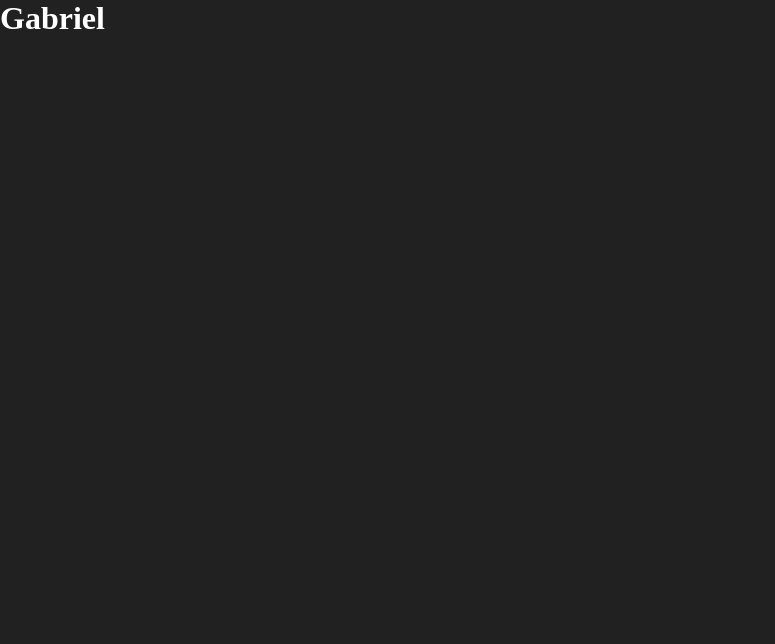
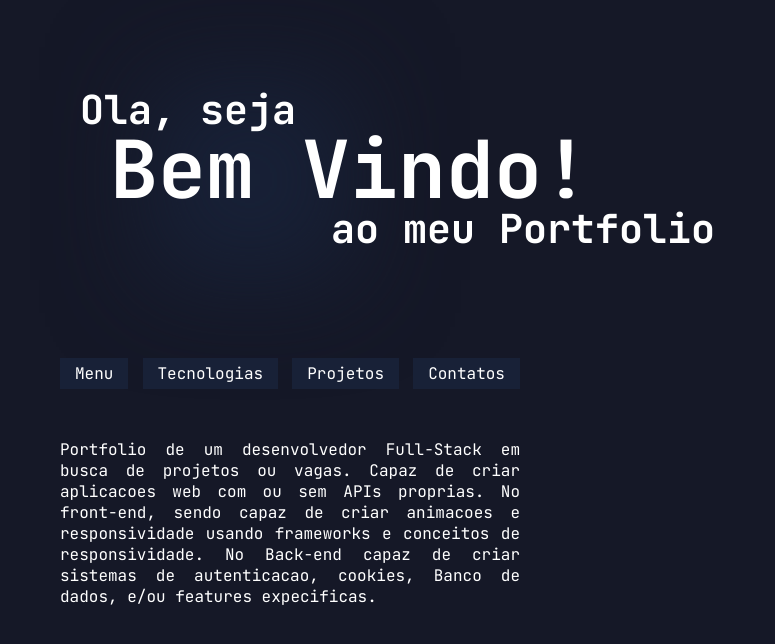
Before and after one commit to FerreiroINTZ/portfolio-v3, a React (Vite) app: page / in a window 1280 px wide. Shown: the top 644 px of the page, without its empty margins (0-775 px from the left). Built offline with nearby package versions, Linux system fonts and the light colour scheme.

Commit message:
Criado: Titulo, nav barr, sobre mim
a Nav Barr precisa ser mudada para ser um carrosel

```diff
--- a/package.json
+++ b/package.json
@@ -11,6 +11,7 @@
   },
   "dependencies": {
     "framer-motion": "^12.6.0",
+    "gh-pages": "^6.3.0",
     "react": "^19.0.0",
     "react-dom": "^19.0.0"
   },
--- a/src/App.jsx
+++ b/src/App.jsx
@@ -3,7 +3,22 @@
 function App() {
   return (
     <>
-      <h1>Gabriel</h1>
+      <div>
+        <span className="lights"></span>
+        {/* <span className="lights"></span> */}
+      </div>
+      <h1>
+        <span className="title title1">Ola, seja</span>
+        <span className="title title2">Bem Vindo!</span>
+        <span className="title title3">ao meu Portfolio</span>
+      </h1>
+      <nav>
+        <span>Menu</span>
+        <span>Tecnologias</span>
+        <span>Projetos</span>
+        <span>Contatos</span>
+      </nav>
+      <p>Portfolio de um desenvolvedor Full-Stack em busca de projetos ou vagas. Capaz de criar aplicacoes web com ou sem APIs proprias. No front-end, sendo capaz de criar animacoes e responsividade usando frameworks e conceitos de responsividade. No Back-end capaz de criar sistemas de autenticacao, cookies, Banco de dados, e/ou features expecificas.</p>
     </>
   )
 }
--- a/src/index.css
+++ b/src/index.css
@@ -1,10 +1,94 @@
+@import url('https://fonts.googleapis.com/css2?family=JetBrains+Mono:ital,wght@0,100..800;1,100..800&display=swap');
+
 *{
   padding: 0px;
   margin: 0px;
   box-sizing: border-box;
+  font-family: 'JetBrains Mono', serif;
 }
 
 body{
-  background: #212121;
+  background: #151827;
+  width: 100vw;
+  height: 100vh;
   color: white;
+  display: grid;
+  grid-template-columns: 1fr 1fr;
 }
+
+h1{
+  display: grid;
+  grid-template-rows: repeat(3, 1fr);
+  gap: 0px;
+  font-size: 40px;
+  /* width: fit-content; */
+  /* background: red; */
+  width: fit-content;
+  margin-left: 110px;
+  margin-top: 10px;
+  /* user-select: none; */
+
+  .title1{
+    position: relative;
+    right: 30px;
+    height: fit-content;
+    top: 20px;
+    align-self: end;
+    /* background: blue; */
+  }
+
+  .title3{
+    position: relative;
+    justify-self: end;
+    left: 125px;
+    bottom: 20px;
+    height: fit-content;
+    /* background: red; */
+
+  }
+
+  .title2{
+    font-size: 80px;
+    height: fit-content;
+    /* background: green; */
+  }
+}
+
+.lights{
+  position: absolute;
+  z-index: -1;
+  border-radius: 100%;
+  top: 180px;
+  left: 250px;
+  box-shadow: 0px 0px 100px 100px #182137;
+  width: 0px;
+  height: 0px;
+  background: red;
+}
+
+nav{
+  display: flex;
+  justify-content: space-between;
+  width: 460px;
+  margin: 30px 0px 0px 60px;
+
+  span{
+    background: #182137;
+    padding: 5px;
+    font-family: 16px;
+    padding: 5px 15px 5px 15px;
+    cursor: pointer;
+    transition: .3s;
+    user-select: none;
+
+    &:hover{
+      transform: scale(1.05);
+    }
+  }
+}
+
+p{
+  margin: 50px 0px 0px 60px;
+  width: 460px;
+  text-align: justify;
+}
```
Also changed, not shown: src/style.css (added), 1 other file (tests, documents, lock files or other folders).
